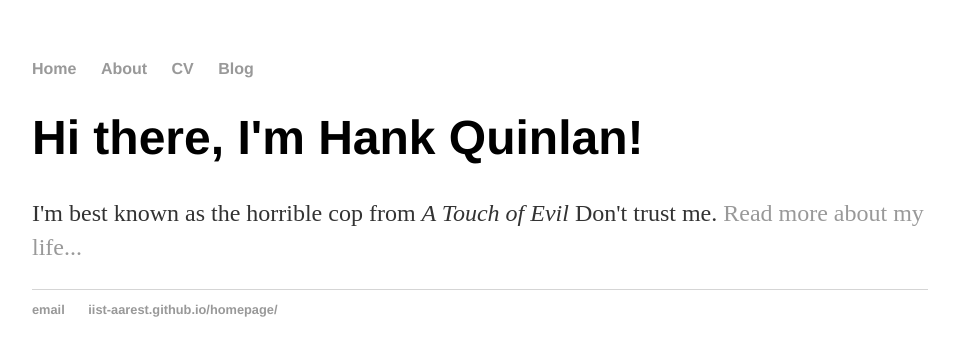
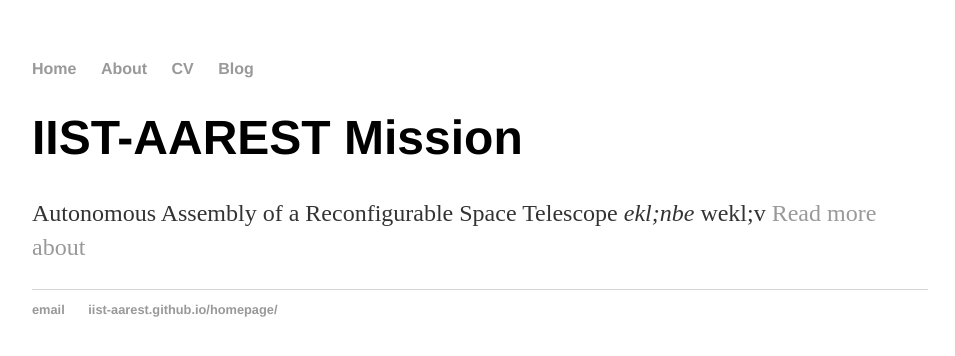
Before and after one commit to IIST-AAREST/homepage, a Jekyll site: the page built from index.html, in a window 1280 px wide. Shown: the top 356 px of the page, without its empty margins (160-1115 px from the left). Built offline with Jekyll 4.4.1, drawn with Linux system fonts in a browser that asks for light colours.

Commit message:
Update index.html

```diff
--- a/index.html
+++ b/index.html
@@ -1,8 +1,8 @@
 ---
 layout: default
-title: Hank Quinlan, Horrible Cop
+title: IIST-AAREST
 ---
 <div class="blurb">
-	<h1>Hi there, I'm Hank Quinlan!</h1>
-	<p>I'm best known as the horrible cop from <em>A Touch of Evil</em> Don't trust me. <a href="/about">Read more about my life...</a></p>
+	<h1>IIST-AAREST Mission</h1>
+	<p>Autonomous Assembly of a Reconfigurable Space Telescope <em>ekl;nbe</em> wekl;v <a href="/about">Read more about </a></p>
 </div><!-- /.blurb -->
```
